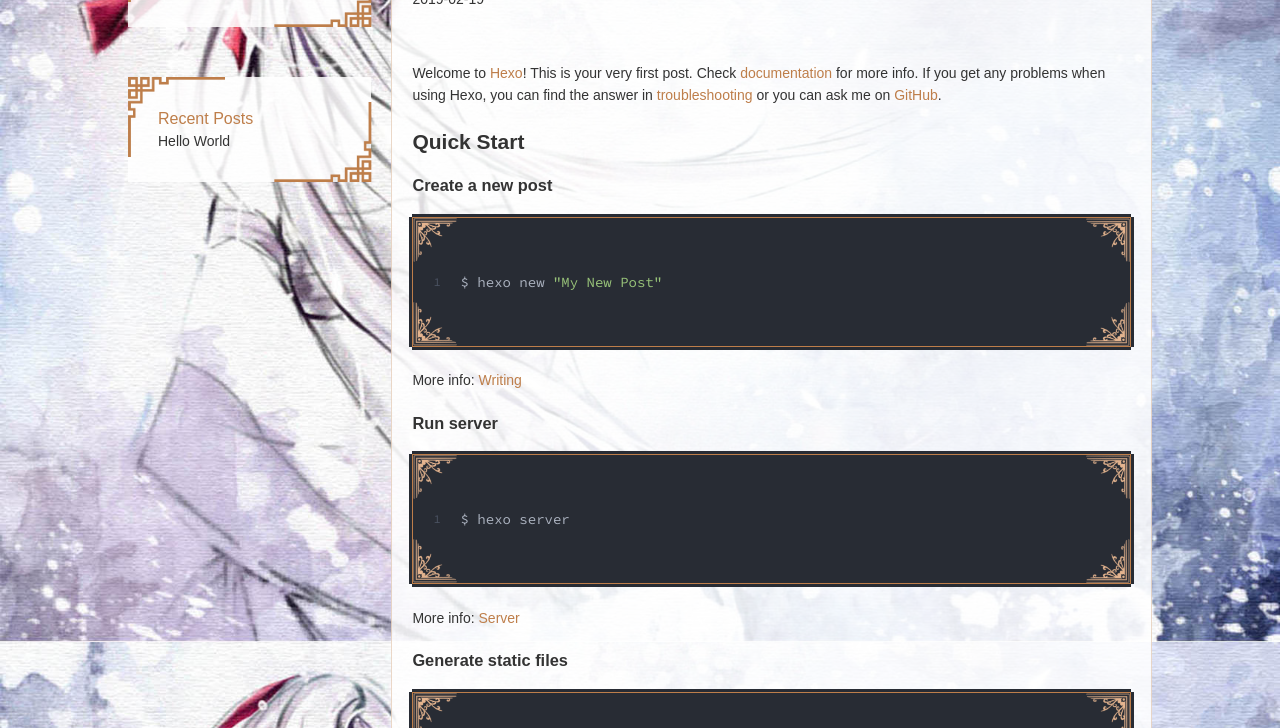
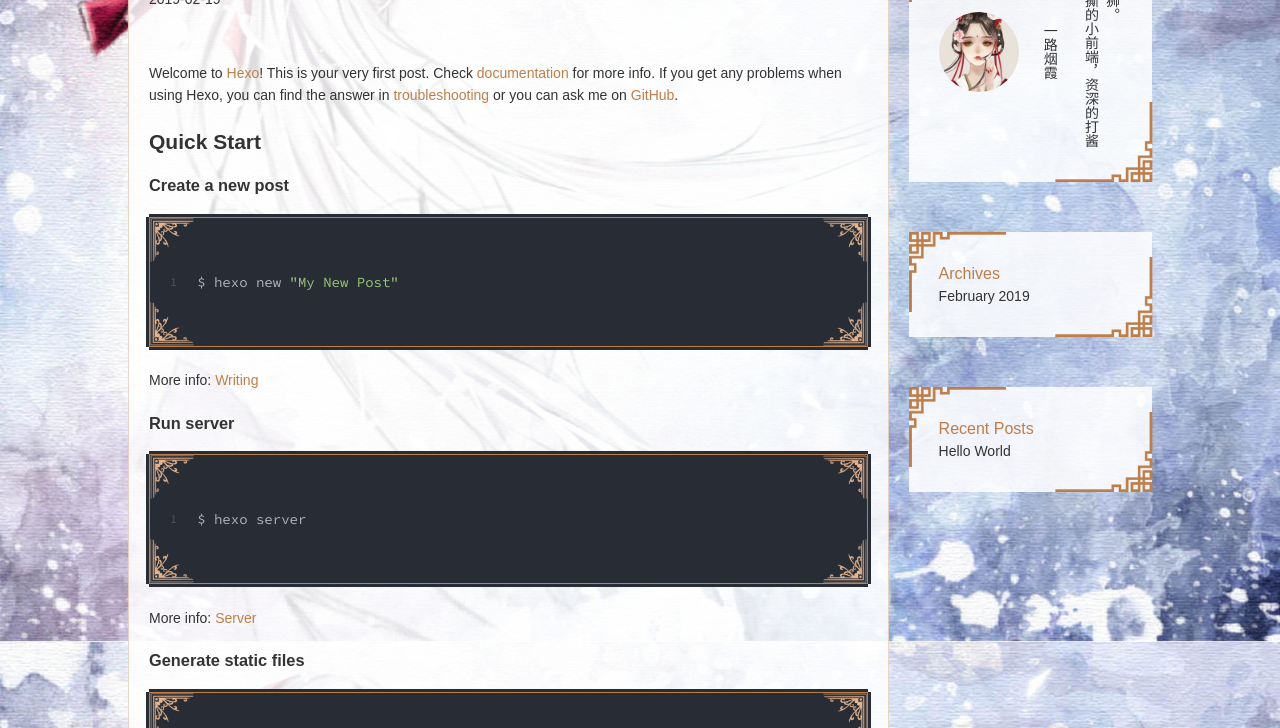
Before and after one commit to weiyufangchen/weiyufangchen.github.io, a plain HTML site: page index.html in a window 1280 px wide. Shown: the part 158-886 px from the top of the page. Drawn offline with nearby package versions, Linux system fonts and the light colour scheme; some packages are replaced by stand-ins of ours; a script that the page names is missing.

Commit message:
Site updated: 2019-02-19 19:34:11

```diff
--- a/2019/02/19/hello-world/index.html
+++ b/2019/02/19/hello-world/index.html
@@ -25,7 +25,7 @@
     <link rel="alternate" href="/atom.xml" title="Weiyufangchen" type="application/atom+xml">
 
 
-    <link rel="icon" href="/favicon.png">
+    <link rel="icon" href="/images/default-avatar.jpeg">
 
 
     <link href="//fonts.googleapis.com/css?family=Source+Code+Pro" rel="stylesheet" type="text/css">
@@ -52,7 +52,7 @@
     </nav>
   </div>
 </header>
-      <div id="middlecontent" title class="global-width sidebar-left">
+      <div id="middlecontent" title class="global-width sidebar-right">
         <section id="main"><article id="post-hello-world" class="article global-container article-type-post" itemscope itemprop="blogPost">
 
     <header class="article-header">
@@ -124,6 +124,22 @@ gitment.render('gitmentContainer')
 </section>
         <aside id="sidebar">
 
+    <div class="widget-box">
+  <div class="avatar-box">
+    <img class="avatar" src="/images/default-avatar.jpeg" title="图片来自网络">
+    <h3 class="avatar-name">
+
+        一路烟霞
+
+    </h3>
+    <p class="avatar-slogan">
+      特别耐撕的小前端，资深的打酱油攻城狮。
+    </p>
+  </div>
+</div>
+
+
+
 
 
 
--- a/index.html
+++ b/index.html
@@ -21,7 +21,7 @@
     <link rel="alternate" href="/atom.xml" title="Weiyufangchen" type="application/atom+xml">
 
 
-    <link rel="icon" href="/favicon.png">
+    <link rel="icon" href="/images/default-avatar.jpeg">
 
 
     <link href="//fonts.googleapis.com/css?family=Source+Code+Pro" rel="stylesheet" type="text/css">
@@ -48,7 +48,7 @@
     </nav>
   </div>
 </header>
-      <div id="middlecontent" title class="global-width sidebar-left">
+      <div id="middlecontent" title class="global-width sidebar-right">
         <section id="main">
 
     <article id="post-hello-world" class="article global-container article-type-post" itemscope itemprop="blogPost">
@@ -100,6 +100,22 @@
 
 </section>
         <aside id="sidebar">
+
+    <div class="widget-box">
+  <div class="avatar-box">
+    <img class="avatar" src="/images/default-avatar.jpeg" title="图片来自网络">
+    <h3 class="avatar-name">
+
+        一路烟霞
+
+    </h3>
+    <p class="avatar-slogan">
+      特别耐撕的小前端，资深的打酱油攻城狮。
+    </p>
+  </div>
+</div>
+
+
 
 
 
```
Also changed, not shown: archives/2019/02/index.html (+18 -2 lines), archives/2019/index.html (+18 -2 lines), archives/index.html (+18 -2 lines).
